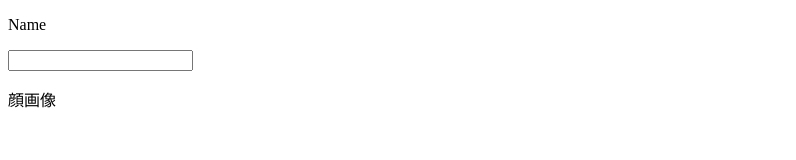
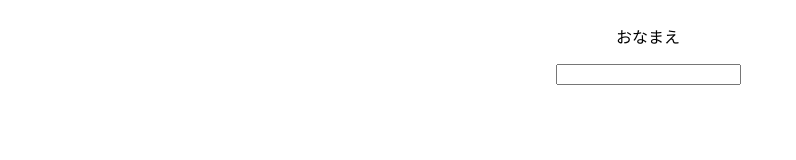
Before and after one commit to ww24/adf-hackathon, a website: page public/index.html in a window 1280 px wide. Shown: the whole page, without its empty margins (0-796 px from the left). Drawn offline with nearby package versions, Linux system fonts and the light colour scheme.

Commit message:
to merge

```diff
--- a/public/index.html
+++ b/public/index.html
@@ -3,16 +3,22 @@
 <head>
 	<meta charset="utf-8">
   <meta name="viewport" content="initial-scale=1.0,user-scalable=no" />
+  <link rel="stylesheet" type="text/css" href="./style.css">
 	<title>Client side</title>
 </head>
 <body>
   <!-- <div id="page1"> -->
   <div id="page1" style="display:none">
     <form>
-      <p>Name</p>
-      <input type="text" name="user_name" id="name_box">
-      <p>顔画像</p>
-      <input type="file" accept="image/*" id="image_file" style="display:none">
+      <div id="name_box">
+        <p>おなまえ</p>
+        <input type="text" name="user_name" id="name_box">
+      </div>
+      <div id="image_box" style="display:none">
+        <p>がぞう</p>
+        <input type="file" accept="image/*" id="image_file">
+      </div>
+
     </form>
     <canvas id="canvas" width="200" height="200" style="display:none">
   </div>
@@ -22,12 +28,10 @@
     <p id="page2_name_label"></p>
     <img id="page2_img" widht="200" height="200">
     <p>ボタンを押せ!!!!!</p>
-    <button type="button" id="attack_button">あなたのウイルスを攻撃!!!!</button>
+    <button type="button" id="attack_button">あなたのウイルスを生む</button>
   </div>
 
-  <div id="page3" style="display:none">
-
-  </div>
+  <div id="page3" style="display:none"></div>
   <script src="http://code.jquery.com/jquery-2.1.3.min.js"></script>
   <script src="http://localhost:3000/socket.io/socket.io.js"></script>
   <script type="text/javascript" src="./js/application.js"></script>
--- a/public/js/application.js
+++ b/public/js/application.js
@@ -8,8 +8,11 @@ function load_page(page){
 
 $(function(){
   $('#name_box').change(function() {
-    $('#image_file').css({
+    $('#image_box').css({
       display : ''
+    })
+    $('#name_box').css({
+      display : 'none'
     })
     $('#page2_name_label').text($('#name_box').val()+'ウイルス');
     // page2_name_label
--- /dev/null
+++ b/public/style.css
@@ -0,0 +1,12 @@
+body {
+    text-align: center;
+}
+#page1{
+  position: fixed;
+  top: 10;
+  left: 10;
+  z-index: 10;
+  border: none;
+  padding: 0px;
+  width: 100%;
+}
```
